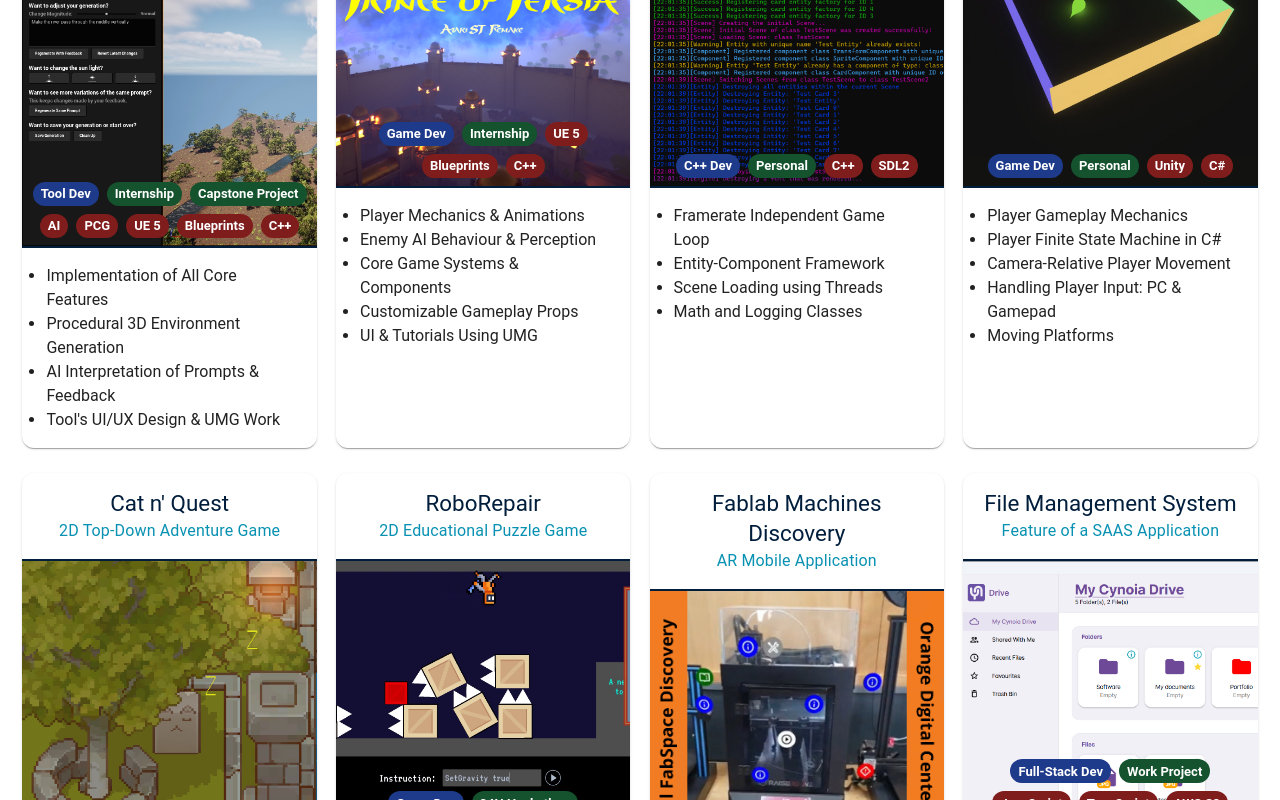
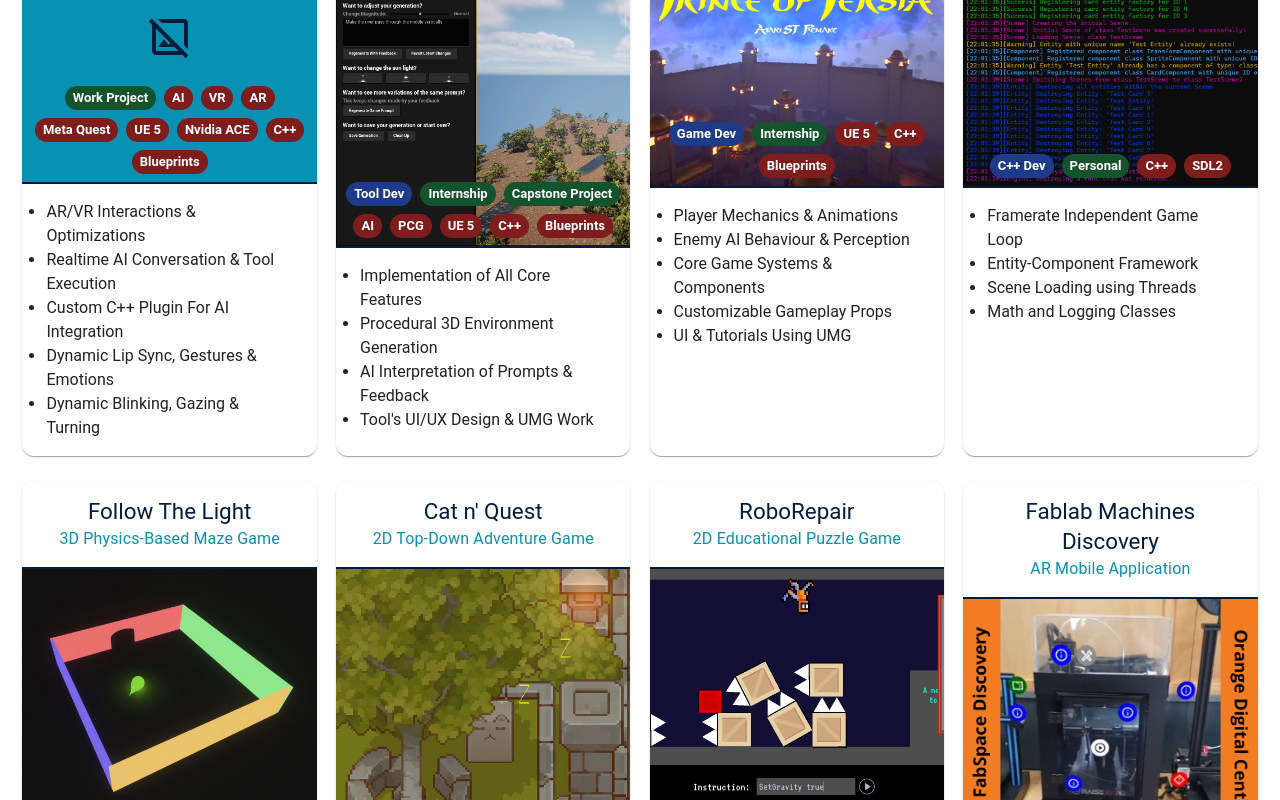
Before and after one commit to aymendps/aymendps.github.io, a React (Create React App) app: page /#/home in a window 1280 px wide. Shown: the part 1720-2520 px from the top of the page. Built offline with nearby package versions, Linux system fonts and the light colour scheme.

Commit message:
added AI real estate agent project

```diff
--- a/src/components/ProjectList.js
+++ b/src/components/ProjectList.js
@@ -9,6 +9,7 @@ import FileManagementSystem from "./Projects/FileManagementSystem";
 import StudentSpecialtyAdvisor from "./Projects/StudentSpecialtyAdvisor";
 import ModernCppGameEngine from "./Projects/ModernCppGameEngine";
 import DiscordButlerBot from "./Projects/DiscordButlerBot";
+import AiRealEstateAgent from "./Projects/AiRealEstateAgent";
 
 export const PRINCE_OF_PERSIA_REMAKE = {
   title: "Prince Of Persia Remake",
@@ -29,7 +30,7 @@ export const PRINCE_OF_PERSIA_REMAKE = {
     "Experience in creating enemy AI behaviour, perception and actions randomization",
     "Learned how to develop platformer games and adjust movements and mechanics to a 2D plane in a 3D environment",
   ],
-  tags: ["Game Dev", "$G Internship", "$R UE 5", "$R Blueprints", "$R C++"],
+  tags: ["Game Dev", "$G Internship", "$R UE 5", "$R C++", "$R Blueprints"],
   pageURL: "/prince-of-persia-atari-remake",
   accessible: true,
   element: <PrinceOfPersiaAtariRemake />,
@@ -60,8 +61,8 @@ export const USER_DRIVEN_3D_PROCEDURAL_TOOL = {
     "$R AI",
     "$R PCG",
     "$R UE 5",
+    "$R C++",
     "$R Blueprints",
-    "$R C++",
   ],
   pageURL: "/user-driven-3d-procedural-tool",
   accessible: true,
@@ -139,7 +140,7 @@ export const DISCORD_BUTLER_BOT = {
     "Learned how to design modular, maintainable bot commands with support for multiple platforms and sources",
   ],
   tags: [
-    "Full-Stack Dev",
+    "Full Stack Dev",
     "$G Personal",
     "$R Discord.js",
     "$R Node.js",
@@ -248,7 +249,7 @@ export const FILE_MANAGER = {
     "Became better at achieving deadlines and collaborating with team members, especially when working in an agile environment",
   ],
   tags: [
-    "Full-Stack Dev",
+    "Full Stack Dev",
     "$G Work Project",
     "$R JavaScript",
     "$R TypeScript",
@@ -296,7 +297,7 @@ export const STUDENT_SPECIALTY_ADVISOR = {
     "Learned how to create an admin dashboard with multiple CRUD operations and statistics",
   ],
   tags: [
-    "Full-Stack Dev",
+    "Full Stack Dev",
     "$G University",
     "$G Won Award",
     "$R JavaScript",
@@ -310,7 +311,43 @@ export const STUDENT_SPECIALTY_ADVISOR = {
   element: <StudentSpecialtyAdvisor />,
 };
 
+export const AI_REAL_ESTATE_AGENT = {
+  title: "AI Real Estate Agent",
+  subtitle: "AR & VR Experience",
+  thumbnail: "",
+  workDone: [
+    "AR/VR Interactions & Optimizations",
+    "Realtime AI Conversation & Tool Execution",
+    "Custom C++ Plugin For AI Integration",
+    "Dynamic Lip Sync, Gestures & Emotions",
+    "Dynamic Blinking, Gazing & Turning",
+  ],
+  outcomes: [
+    "Gained experience developing immersive AR and VR applications and optimizing features",
+    "Gained experience working with complex skeletal meshes, static meshes and materials",
+    "Gained experience in designing multi-agent AI systems that can interact with users in real-time",
+    "Learned how to program a custom Unreal Engine plugin in C++ and how to integrate AI models via WebSockets",
+    "Learned how to implement responsive NPC interactions using gaze tracking, blinking, and body orientation towards the user",
+    "Learned how to implement realistic Metahumans including dynamic lip syncing with NVIDIA ACE, procedural hand gestures, and facial expressions",
+  ],
+  tags: [
+    "$G Work Project",
+    "$R AI",
+    "$R VR",
+    "$R AR",
+    "$R Meta Quest",
+    "$R UE 5",
+    "$R Nvidia ACE",
+    "$R C++",
+    "$R Blueprints",
+  ],
+  pageURL: "/ai-real-estate-agent",
+  accessible: true,
+  element: <AiRealEstateAgent />,
+};
+
 const GAMING_PINNED_PROJECTS = [
+  AI_REAL_ESTATE_AGENT,
   USER_DRIVEN_3D_PROCEDURAL_TOOL,
   PRINCE_OF_PERSIA_REMAKE,
   MODERN_CPP_GAME_ENGINE,
@@ -320,6 +357,7 @@ const GAMING_PINNED_PROJECTS = [
 ];
 
 const SOFTWARE_PINNED_PROJECTS = [
+  AI_REAL_ESTATE_AGENT,
   USER_DRIVEN_3D_PROCEDURAL_TOOL,
   MODERN_CPP_GAME_ENGINE,
   FILE_MANAGER,
@@ -329,6 +367,7 @@ const SOFTWARE_PINNED_PROJECTS = [
 ];
 
 const ALL_PINNED_PROJECTS = [
+  AI_REAL_ESTATE_AGENT,
   USER_DRIVEN_3D_PROCEDURAL_TOOL,
   PRINCE_OF_PERSIA_REMAKE,
   MODERN_CPP_GAME_ENGINE,
--- /dev/null
+++ b/src/components/Projects/AiRealEstateAgent.js
@@ -0,0 +1,48 @@
+import { AI_REAL_ESTATE_AGENT } from "../ProjectList";
+import ProjectIntroduction from "./Shared/ProjectIntroduction";
+import Footer from "../Footer";
+import ProjectContent from "./Shared/ProjectContent";
+
+function AiRealEstateAgent() {
+  const usefulLinks = [];
+
+  const contentList = [];
+
+  const workDone = AI_REAL_ESTATE_AGENT.workDone.map((work, index) => {
+    return {
+      id: work.replace(/\s+/g, ""),
+      title: work,
+      content: contentList[index] || "More details will be added soon!",
+    };
+  });
+
+  return (
+    <>
+      <ProjectIntroduction
+        title={AI_REAL_ESTATE_AGENT.title}
+        youtubeURL={[""]}
+        tags={AI_REAL_ESTATE_AGENT.tags}
+        usefulLinks={usefulLinks}
+        workDone={workDone}
+        useLinksForWorkDone={false}
+        outcomes={AI_REAL_ESTATE_AGENT.outcomes}
+        description={`One of the projects I was a main contributor to while working at Lanterns Studios is an immersive AI-powered real estate experience in AR and VR for the Meta Quest. It features a lifelike Metahuman & AI agent that guides users through an overview of Dubai in AR, and then takes them on a tour of a luxurious penthouse in VR.
+
+          The agent engages in real-time conversations with users, listening, interpreting, responding, and even asking questions to enhance the user experience. It's also capable of executing tools such as changing the time of day, adjusting the lighting mood, swapping kitchen/bedroom themes, and teleporting between rooms on demand. I have programmed the logic for all these functionalities.
+
+          Using object-oriented design, I implemented a real-time call management system that manipulates the agent's state and handles the tools that can be called on the MR/VR environment.
+
+          To enable communication between the AI and the application, I developed a custom Unreal Engine plugin in C++ that uses WebSockets to stream audio, handle connection state, and send/receive commands.
+
+          The Metahuman agent also features realistic lip-syncing, which I implemented using Nvidia ACE in C++. It also features automatic eye blinking, gaze tracking, and smooth body orientation to face the user. It also plays dynamic hand gestures based on speech flow, and can express emotions through facial animation. To achieve this, I worked closely with skeletal meshes, custom state machines, and programmed logic that controls when and how gestures and expressions are triggered.
+
+          This project helped me gain experience in building optimized AR/VR applications, working with complex assets, designing multi-agent AI systems, and delivering believable and interactive NPCs.
+          `}
+      />
+      <ProjectContent /*workDone={workDone}*/ />
+      <Footer />
+    </>
+  );
+}
+
+export default AiRealEstateAgent;
--- a/src/components/Projects/Shared/ProjectIntroduction.js
+++ b/src/components/Projects/Shared/ProjectIntroduction.js
@@ -144,6 +144,7 @@ function ProjectIntroduction({
             </Typography>
           </div>
         </div>
+        {generateUsefulLinks.length > 0 && (
           <div className="w-[90%] m-auto pb-6">
             <Typography
               variant="h4"
@@ -153,6 +154,7 @@ function ProjectIntroduction({
             </Typography>
             <ul className="list-disc px-4">{generateUsefulLinks}</ul>
           </div>
+        )}
         <div className="w-full bg-darkblue">
           <div className="w-[90%] m-auto pt-6" id="generated-work">
             <Typography
```
Also changed, not shown: 1 other file (tests, documents, lock files or other folders). Lines whose indentation alone changed are shown as unchanged.
